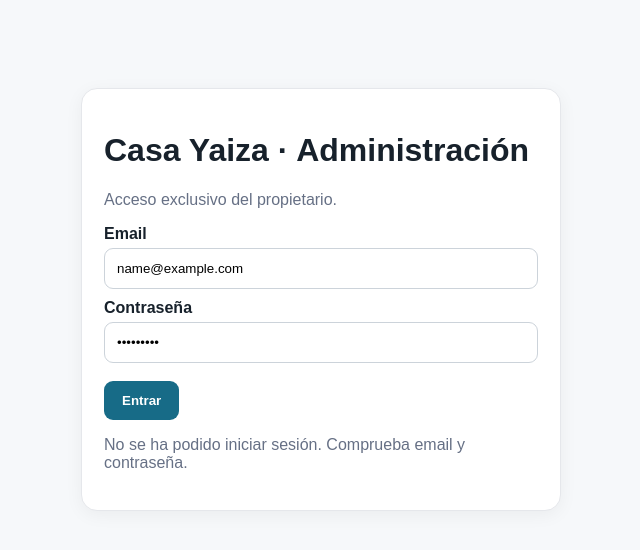
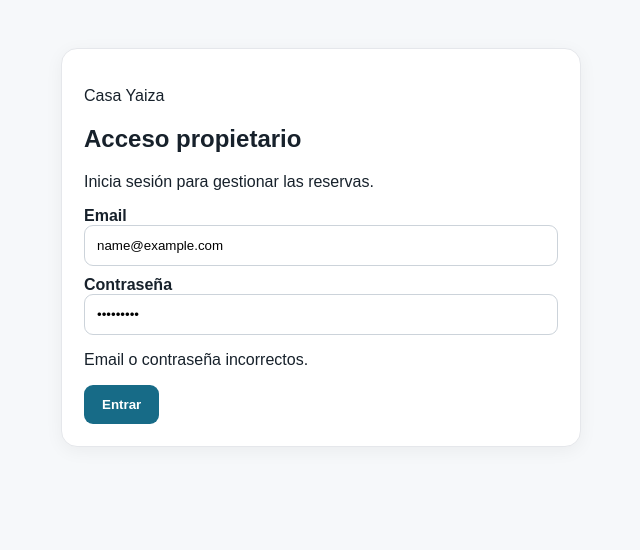
Before and after one commit to f27fnv5wbr-art/casa-yaiza, a Next.js app: page /admin/login in a window 1280 px wide. Both pictures are taken after typing "name@example.com", "Sample123" into the empty fields and a click on the button "Entrar". Shown: the top 550 px of the page, without its empty margins (319-959 px from the left). Built offline with nearby package versions, Linux system fonts and the light colour scheme; no server answers.

Commit message:
Add files via upload

```diff
--- a/src/app/admin/login/page.tsx
+++ b/src/app/admin/login/page.tsx
@@ -1,49 +1,98 @@
 'use client'
 
-import { FormEvent, useState } from 'react'
-import { useSearchParams } from 'next/navigation'
+import { FormEvent, Suspense, useState } from 'react'
+import { useRouter, useSearchParams } from 'next/navigation'
 import { createClient } from '@/lib/supabase/client'
 
-export default function LoginPage() {
+function LoginForm() {
+  const router = useRouter()
+  const searchParams = useSearchParams()
+  const supabase = createClient()
+
   const [email, setEmail] = useState('')
   const [password, setPassword] = useState('')
-  const [message, setMessage] = useState('')
-  const [busy, setBusy] = useState(false)
-  const search = useSearchParams()
+  const [error, setError] = useState('')
+  const [loading, setLoading] = useState(false)
 
-  async function submit(event: FormEvent<HTMLFormElement>) {
+  const next = searchParams.get('next')
+  const destination =
+    next && next.startsWith('/') && !next.startsWith('//') ? next : '/admin'
+
+  async function handleSubmit(event: FormEvent<HTMLFormElement>) {
     event.preventDefault()
-    setBusy(true)
-    setMessage('')
+    setError('')
+    setLoading(true)
 
-    const supabase = createClient()
-    const { error } = await supabase.auth.signInWithPassword({ email, password })
+    const { error: signInError } = await supabase.auth.signInWithPassword({
+      email,
+      password,
+    })
 
-    if (error) {
-      setMessage('No se ha podido iniciar sesión. Comprueba email y contraseña.')
-      setBusy(false)
+    if (signInError) {
+      setError('Email o contraseña incorrectos.')
+      setLoading(false)
       return
     }
 
-    const next = search.get('next')
-    window.location.assign(next?.startsWith('/admin') ? next : '/admin')
+    router.replace(destination)
+    router.refresh()
   }
 
   return (
-    <main className="wrap">
-      <div className="card" style={{ maxWidth: 480, margin: '60px auto' }}>
-        <h1>Casa Yaiza · Administración</h1>
-        <p className="muted">Acceso exclusivo del propietario.</p>
-        <form onSubmit={submit}>
-          <label>Email</label>
-          <input type="email" required autoComplete="email" value={email} onChange={e => setEmail(e.target.value)} />
-          <label>Contraseña</label>
-          <input type="password" required autoComplete="current-password" value={password} onChange={e => setPassword(e.target.value)} />
-          <br /><br />
-          <button disabled={busy}>{busy ? 'Entrando…' : 'Entrar'}</button>
-          {message && <p className="muted">{message}</p>}
+    <main className="container">
+      <section className="card" style={{ maxWidth: 520, margin: '48px auto' }}>
+        <p className="eyebrow">Casa Yaiza</p>
+        <h1>Acceso propietario</h1>
+        <p>Inicia sesión para gestionar las reservas.</p>
+
+        <form onSubmit={handleSubmit}>
+          <label>
+            Email
+            <input
+              type="email"
+              autoComplete="email"
+              required
+              value={email}
+              onChange={(event) => setEmail(event.target.value)}
+            />
+          </label>
+
+          <label>
+            Contraseña
+            <input
+              type="password"
+              autoComplete="current-password"
+              required
+              value={password}
+              onChange={(event) => setPassword(event.target.value)}
+            />
+          </label>
+
+          {error ? <p role="alert">{error}</p> : null}
+
+          <button type="submit" disabled={loading}>
+            {loading ? 'Entrando…' : 'Entrar'}
+          </button>
         </form>
-      </div>
+      </section>
     </main>
   )
 }
+
+function LoginFallback() {
+  return (
+    <main className="container">
+      <section className="card" style={{ maxWidth: 520, margin: '48px auto' }}>
+        <p>Cargando acceso…</p>
+      </section>
+    </main>
+  )
+}
+
+export default function LoginPage() {
+  return (
+    <Suspense fallback={<LoginFallback />}>
+      <LoginForm />
+    </Suspense>
+  )
+}
```
